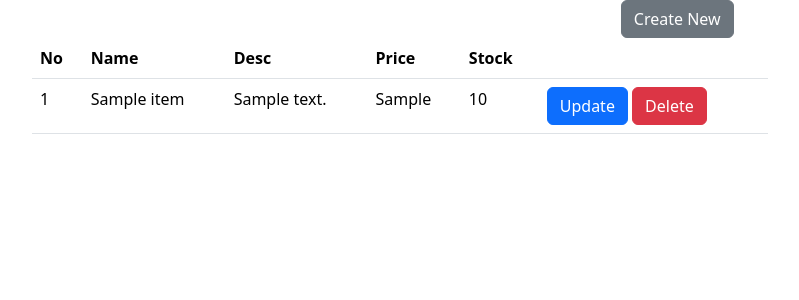
After one commit to grithaq/flask-pos, a Flask app: page /category/1/item/ in a window 1280 px wide. The commit adds this page. Shown: the top 300 px of the page, without its empty margins (240-1039 px from the left). Run offline with Flask 3, Linux system fonts and the light colour scheme; tables that the repository leaves empty hold one stand-in row (values such as "Sample post").

Commit message:
CU-860pt5vbn - As Admin I will be able to view the list of item

```diff
--- a/src/blueprint/item_blueprint.py
+++ b/src/blueprint/item_blueprint.py
@@ -32,6 +32,11 @@ def delete_category(id):
     return redirect(url_for("item_blueprint.list_category"))
 
 
+@item_blueprint.route('/category/<id>/item/')
+def list_item(id):
+    items = Item.query.filter_by(category_id=id)
+    return render_template("items.html", items=items, id=id)
+
 @item_blueprint.route("/category/<id>/item/add", methods=['GET', 'POST'])
 def add_item(id):
     form = ItemForm()
@@ -49,5 +54,5 @@ def add_item(id):
             item.image = os.path.join("/static/media", filename)
         db.session.add(item)
         db.session.commit()
-        return redirect(url_for('item_blueprint.list_category'))
+        return redirect(url_for('item_blueprint.list_item',id=id))
     return render_template("add_item.html", form=form, id=id)
--- a/src/templates/add_item.html
+++ b/src/templates/add_item.html
@@ -39,7 +39,7 @@
                     {{form.image(class='form-control')}}
                 </div>
                 <div class="form-group" style="margin-left:55% ;">
-                    <a href="{{ url_for('item_blueprint.list_category') }}" class="btn btn-secondary">Cancel</a>
+                    <a href="{{ url_for('item_blueprint.list_item',id=id) }}" class="btn btn-secondary">Cancel</a>
                     <button class="btn btn-primary">Submit</button>
                 </div>
             </form>
--- /dev/null
+++ b/src/templates/items.html
@@ -0,0 +1,53 @@
+{% extends "base.html" %}
+{% block content %}
+<div class="container">
+    <div class="row">
+        <div class="col-2"></div>
+        <div class="col-8">
+            <a href="{{url_for('item_blueprint.add_item', id=id)}}" style="margin-left: 80%;" class="btn btn-secondary">Create New</a>
+            <table class="table">
+                <thead>
+                  <tr>
+                      <th scope="col">No</th>
+                    <th scope="col">Name</th>
+                    <th scope="col">Desc</th>
+                    <th scope="col">Price</th>
+                    <th scope="col">Stock</th>
+                    <th scope="col"></th>
+                  </tr>
+                </thead>
+                <tbody>
+                  {% for i in items %}
+                  <tr>
+                    <td>
+                        {{loop.index}}
+                    </td>
+                    <td>
+                        {{i.name}}
+                    </td>
+                    <td>
+                        {{i.desctiption}}
+                    </td>
+                    <td>
+                        {{i.price}}
+                    </td>
+                    <td>
+                        {{i.stock}}
+                    </td>
+                    <td>
+                        <div class="form-group">
+                            <a href="" class="btn btn-primary">Update</a>
+                            <a href="" class="btn btn-danger">Delete</a>
+                        </div>
+                    </td>
+                  </tr>
+                  {% endfor %}
+                </tbody>
+              </table>
+
+        </div>
+        <div class="col-2"></div>
+    </div>
+</div>
+
+{% endblock content %}
```
